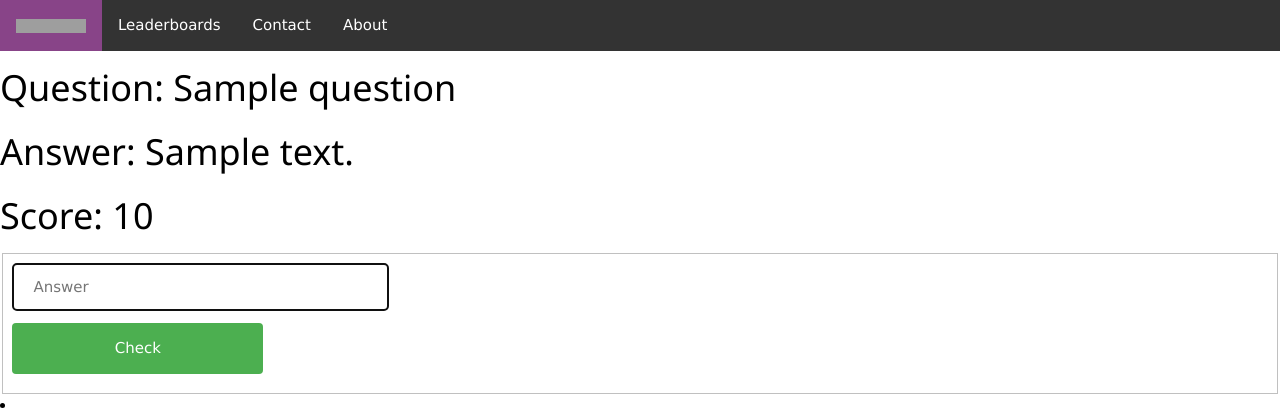
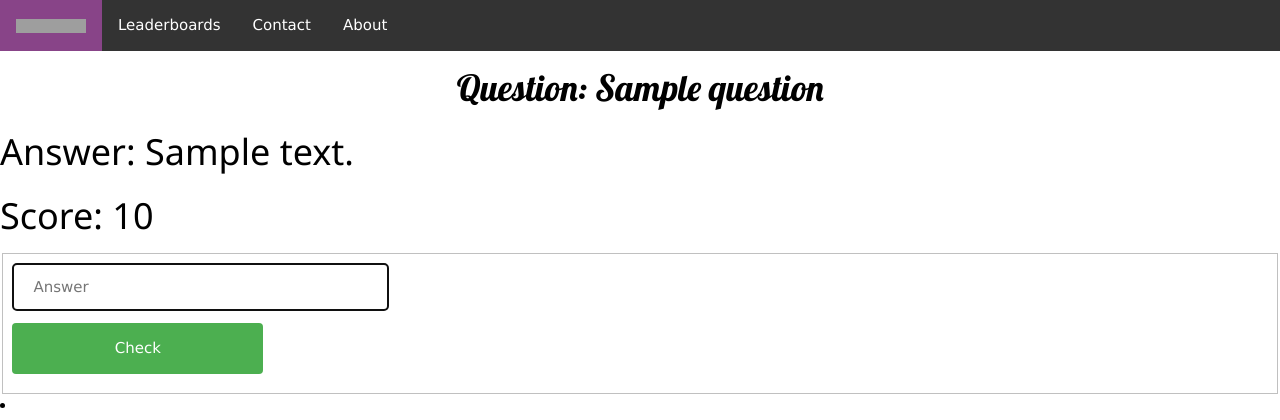
Before and after one commit to Erebeer/Technisch-Ontwerp, a Flask app: template templates/question01.html in a window 1280 px wide. Shown: the top 420 px of the page. Run offline with Flask 2, Linux system fonts and the light colour scheme; the template is opened without the code that fills it: most values are stand-ins (such as "Sample title", 1, 10 or a date in 2020); some libraries are stand-ins or nearby versions; grey boxes are pictures that could not be loaded.

Commit message:
<h1> een class gegeven bij questions (t/m vraag 5)

```diff
--- a/templates/question01.html
+++ b/templates/question01.html
@@ -5,7 +5,7 @@
 {% endblock %}
 
 {% block main %}
-<h1>Question: {{ question }}</h1>
+<h1 class="hoofd">Question: {{ question }}</h1>
 <h1>Answer: {{ answer }}</h1>
 <h1>Score: {{ score }}</h1>
     <form action="{{url_for('question01') }}" method="POST">
--- a/templates/question02.html
+++ b/templates/question02.html
@@ -5,7 +5,7 @@
 {% endblock %}
 
 {% block main %}
-<h1>Question: {{ question }}</h1>
+<h1 class="hoofd">Question: {{ question }}</h1>
 <h1>Answer: {{ answer }}</h1>
 <h1>Score: {{ score }}</h1>
     <form action="{{url_for('question02') }}" method="POST">
--- a/templates/question03.html
+++ b/templates/question03.html
@@ -5,7 +5,7 @@
 {% endblock %}
 
 {% block main %}
-<h1>Question: {{ question }}</h1>
+<h1 class="hoofd">Question: {{ question }}</h1>
 <h1>Answer: {{ answer }}</h1>
 <h1>Score: {{ score }}</h1>
     <form action="{{url_for('question03') }}" method="POST">
--- a/templates/question04.html
+++ b/templates/question04.html
@@ -5,7 +5,7 @@
 {% endblock %}
 
 {% block main %}
-<h1>Question: {{ question }}</h1>
+<h1 class="hoofd">Question: {{ question }}</h1>
 <h1>Answer: {{ answer }}</h1>
 <h1>Score: {{ score }}</h1>
     <form action="{{url_for('question04') }}" method="POST">
--- a/templates/question05.html
+++ b/templates/question05.html
@@ -5,7 +5,7 @@
 {% endblock %}
 
 {% block main %}
-<h1>Question: {{ question }}</h1>
+<h1 class="hoofd">Question: {{ question }}</h1>
 <h1>Answer: {{ answer }}</h1>
 <h1>Score: {{ score }}</h1>
     <form action="{{url_for('question05') }}" method="POST">
```
